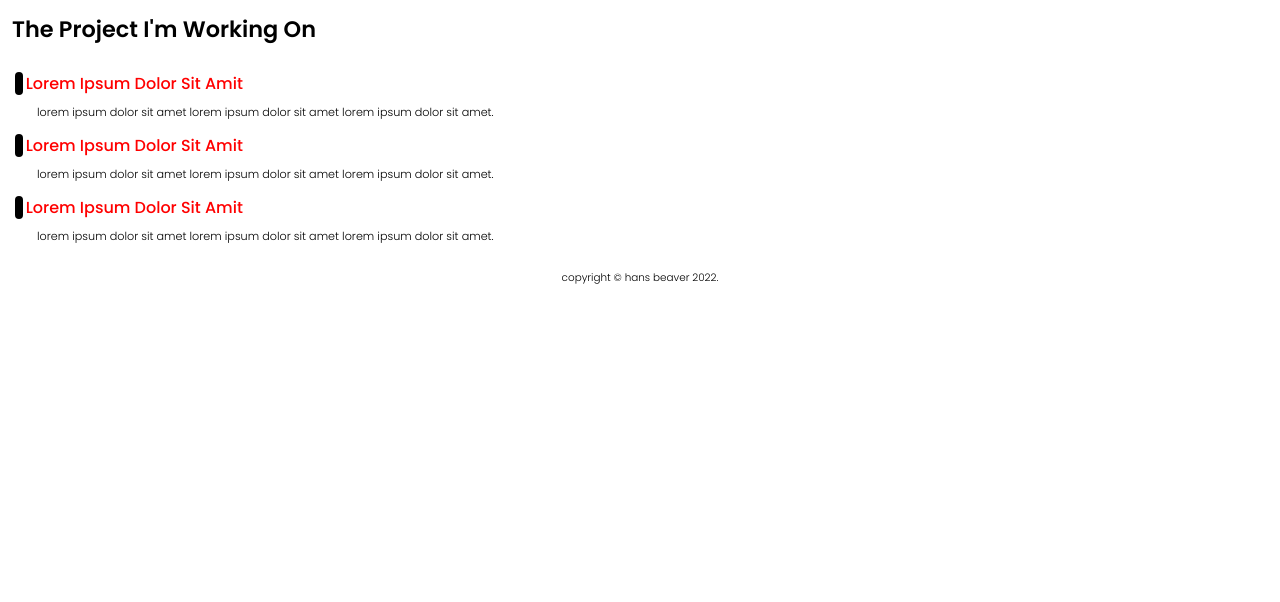
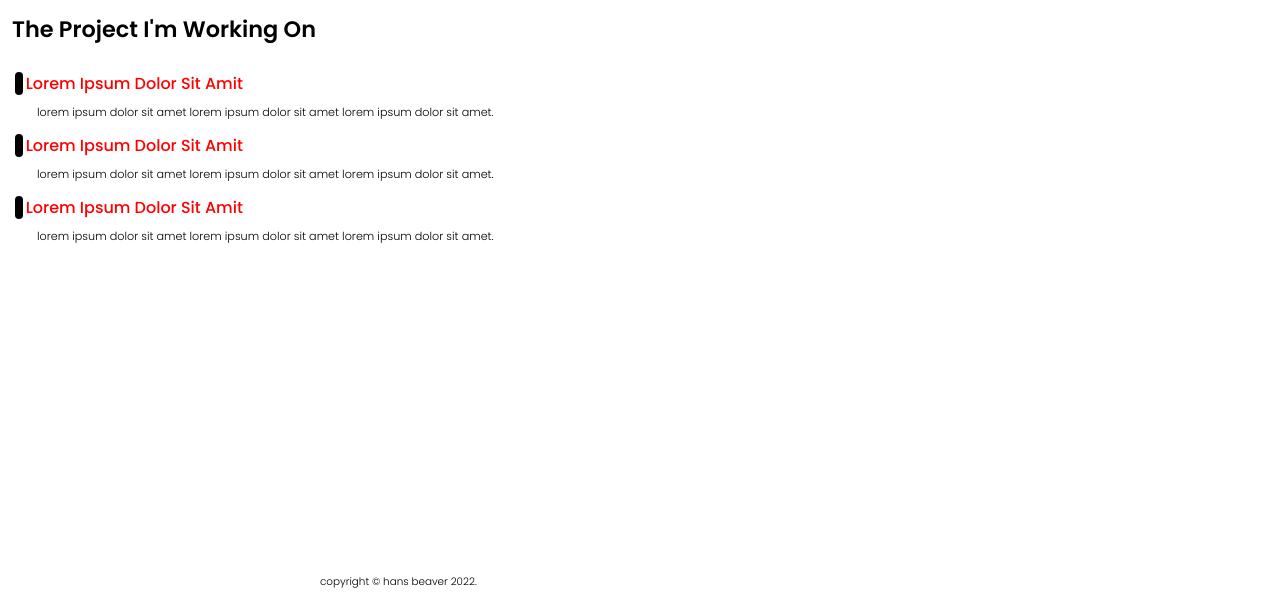
Before and after one commit to MrHaans/hansbeaver, a plain HTML site: page index.html in a window 1280 px wide. Shown: the part 210-812 px from the top of the page. Drawn offline with Linux system fonts and the light colour scheme.

Commit message:
Second Commit

```diff
--- a/style.css
+++ b/style.css
@@ -113,7 +113,7 @@ nav ul li a {
 
 /* PROJECT STYLE START */
 .project-list {
-    margin: 25px 0;
+    margin-top: 25px;
 }
 
 .project-list ul {
@@ -155,6 +155,8 @@ nav ul li a {
 footer p {
     font-size: 0.65rem;
     font-weight: 300;
-    text-align: center;
+    position: fixed;
+    bottom: 0;
+    left: 25%;
 }
 /* FOOTER STYLE END */
```
